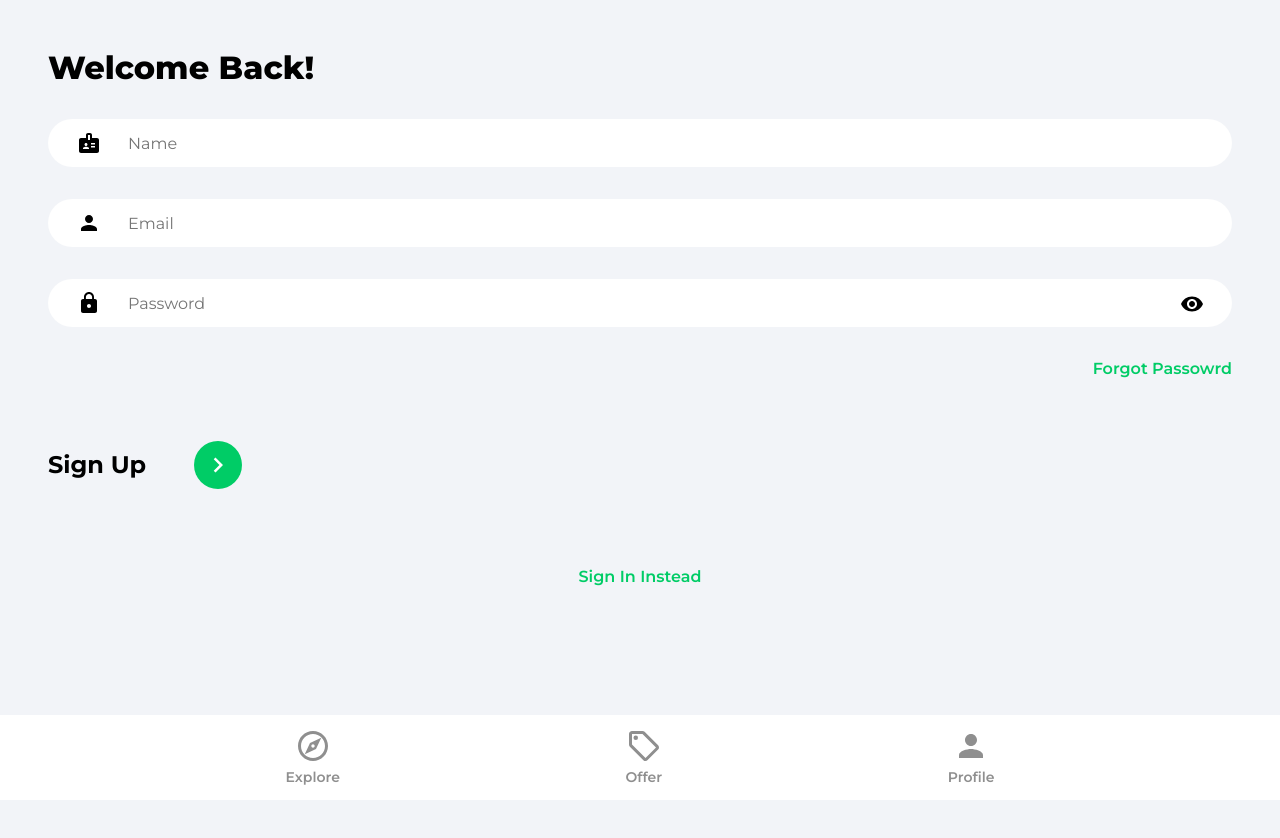
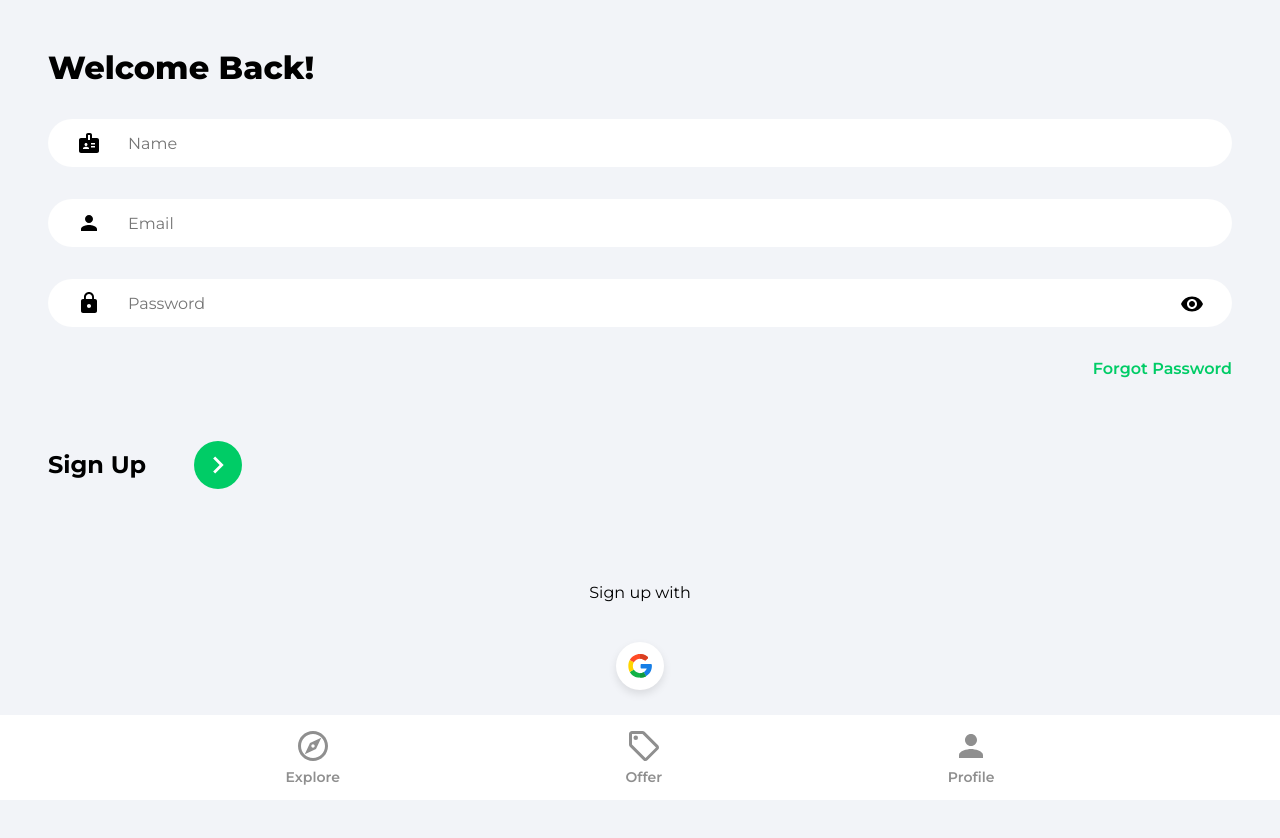
Before and after one commit to Harshak-1744/House_MarketPlace_Place, a React (Create React App) app: page /sign-up in a window 1280 px wide. Shown: the top 838 px of the page. Before the commit the page ends 800 px from the top, so only its background shows below. Built offline with nearby package versions, Linux system fonts and the light colour scheme; the HTML template or start-up script is replaced by a standard one.

Commit message:
new file:   src/components/OAuth.jsx 	modified:   src/index.css 	modified:   src/pages/SignIn.jsx 	modified:   src/pages/SignUp.jsx

```diff
--- /dev/null
+++ b/src/components/OAuth.jsx
@@ -0,0 +1,47 @@
+import { useLocation, useNavigate } from 'react-router-dom'
+import { getAuth, signInWithPopup, GoogleAuthProvider } from 'firebase/auth'
+import { doc, setDoc, getDoc, serverTimestamp } from 'firebase/firestore'
+import { db } from '../firebase.config'
+import { toast } from 'react-toastify'
+import googleIcon from '../assets/svg/googleIcon.svg'
+
+function OAuth() {
+  const navigate = useNavigate()
+  const location = useLocation()
+
+  const onGoogleClick = async () => {
+    try {
+      const auth = getAuth()
+      const provider = new GoogleAuthProvider()
+      const result = await signInWithPopup(auth, provider)
+      const user = result.user
+
+      // Check for user
+      const docRef = doc(db, 'users', user.uid)
+      const docSnap = await getDoc(docRef)
+
+      // If user, doesn't exist, create user
+      if (!docSnap.exists()) {
+        await setDoc(doc(db, 'users', user.uid), {
+          name: user.displayName,
+          email: user.email,
+          timestamp: serverTimestamp(),
+        })
+      }
+      navigate('/')
+    } catch (error) {
+      toast.error('Could not authorize with Google')
+    }
+  }
+
+  return (
+    <div className='socialLogin'>
+      <p>Sign {location.pathname === '/sign-up' ? 'up' : 'in'} with </p>
+      <button className='socialIconDiv' onClick={onGoogleClick}>
+        <img className='socialIconImg' src={googleIcon} alt='google' />
+      </button>
+    </div>
+  )
+}
+
+export default OAuth
--- a/src/index.css
+++ b/src/index.css
@@ -78,6 +78,7 @@ button {
   top: -3%;
   right: -2%;
 }
+
 .editIcon {
   cursor: pointer;
   position: absolute;
@@ -115,6 +116,10 @@ button {
   display: flex;
   justify-content: center;
   align-items: center;
+}
+
+.pageContainer{
+  margin-bottom: 10rem;
 }
 
 .loadingSpinner {
@@ -293,15 +298,7 @@ button {
   color: #00cc66;
   font-weight: 600;
   text-align: center;
-  margin-bottom: 4rem;
-}
-.SignUpregisterLink
-{
-  margin-top: 4rem;
-  color: #00cc66;
-  font-weight: 600;
-  text-align: center;
-  margin-bottom: 10em;
+  margin-bottom: 3rem;
 }
 
 @media (min-width: 1217px) {
@@ -309,7 +306,7 @@ button {
     margin-bottom: 10rem;
   }
 }
-@media (max-height: 536) {
+@media (max-height: 536px) {
   .explore {
     margin-bottom: 10rem;
   }
--- a/src/pages/SignIn.jsx
+++ b/src/pages/SignIn.jsx
@@ -4,6 +4,7 @@ import {Link,useNavigate} from 'react-router-dom'
 import {getAuth, signInWithEmailAndPassword} from 'firebase/auth'
 import {ReactComponent as ArrowRightIcon}  from '../assets/svg/keyboardArrowRightIcon.svg'
 import visibilityIcon from '../assets/svg/visibilityIcon.svg'
+import OAuth from '../components/OAuth'
 
 
 
@@ -87,7 +88,10 @@ function SignIn(){
                             </button>
                         </div>
                     </form>
-                {/*OAuth*/}
+
+                <OAuth />
+
+
                 <Link to='/sign-up' className='registerLink'>
                     Sign Up Instead
                 </Link>
--- a/src/pages/SignUp.jsx
+++ b/src/pages/SignUp.jsx
@@ -1,31 +1,32 @@
-import {useState} from 'react'
-import {Link,useNavigate} from 'react-router-dom'
-import {toast} from 'react-toastify'
-import {getAuth, createUserWithEmailAndPassword, updateProfile} from 'firebase/auth'
+import { useState } from 'react'
+import { Link, useNavigate } from 'react-router-dom'
+import { toast } from 'react-toastify'
+import {
+  getAuth,
+  createUserWithEmailAndPassword,
+  updateProfile,
+} from 'firebase/auth'
 import { setDoc, doc, serverTimestamp } from 'firebase/firestore'
 import { db } from '../firebase.config'
-
-import {ReactComponent as ArrowRightIcon}  from '../assets/svg/keyboardArrowRightIcon.svg'
+import OAuth from '../components/OAuth'
+import { ReactComponent as ArrowRightIcon } from '../assets/svg/keyboardArrowRightIcon.svg'
 import visibilityIcon from '../assets/svg/visibilityIcon.svg'
 
-
-
-
-function SignUp(){
+function SignUp() {
   const [showPassword, setShowPassword] = useState(false)
-    const [formData, setFormData] =  useState({
+  const [formData, setFormData] = useState({
     name: '',
     email: '',
-        password: ''
+    password: '',
   })
-    const { name,email,password } = formData
-
+  const { name, email, password } = formData
 
   const navigate = useNavigate()
 
   const onChange = (e) => {
-        setFormData((prevState) => ({...prevState,
-            [e.target.id]: e.target.value
+    setFormData((prevState) => ({
+      ...prevState,
+      [e.target.id]: e.target.value,
     }))
   }
 
@@ -33,77 +34,94 @@ function SignUp(){
     e.preventDefault()
 
     try {
-            const auth = getAuth();
+      const auth = getAuth()
 
       const userCredential = await createUserWithEmailAndPassword(
-                auth, email, password
-            );
+        auth,
+        email,
+        password
+      )
 
       const user = userCredential.user
 
-            updateProfile(auth.currentUser, { displayName: name });
+      updateProfile(auth.currentUser, {
+        displayName: name,
+      })
 
-            const formDataCopy = {...formData}
+      const formDataCopy = { ...formData }
       delete formDataCopy.password
       formDataCopy.timestamp = serverTimestamp()
 
-            await setDoc(doc(db,'users', user.uid), formDataCopy)
+      await setDoc(doc(db, 'users', user.uid), formDataCopy)
 
-            navigate('/');
+      navigate('/')
     } catch (error) {
-           toast.error('Something Went Wrong With Registration')
+      toast.error('Something went wrong with registration')
+    }
   }
 
-    }
   return (
-        <div>
-            <div className="pageContainer">
+    <>
+      <div className='pageContainer'>
         <header>
-                    <p className="pageHeader">
-                        Welcome Back!
-                    </p>
+          <p className='pageHeader'>Welcome Back!</p>
         </header>
 
         <form onSubmit={onSubmit}>
-                        <input type="text" className="nameInput"  placeholder='Name' id='name' value={name}
+          <input
+            type='text'
+            className='nameInput'
+            placeholder='Name'
+            id='name'
+            value={name}
+            onChange={onChange}
+          />
+          <input
+            type='email'
+            className='emailInput'
+            placeholder='Email'
+            id='email'
+            value={email}
             onChange={onChange}
           />
 
-                        <input type="email" className="emailInput"  placeholder='Email' id='email' value={email}
+          <div className='passwordInputDiv'>
+            <input
+              type={showPassword ? 'text' : 'password'}
+              className='passwordInput'
+              placeholder='Password'
+              id='password'
+              value={password}
               onChange={onChange}
-
             />
 
-                        <div className="passwordInputDiv">
-                            <input type={showPassword ? 'text' : 'password'} className='passwordInput'
-                                placeholder='Password' id = 'password' value={password} onChange={onChange}
-                            />
-
-                            <img src={visibilityIcon} alt="showPassword" className="showPassword"
+            <img
+              src={visibilityIcon}
+              alt='show password'
+              className='showPassword'
               onClick={() => setShowPassword((prevState) => !prevState)}
-
             />
           </div>
 
           <Link to='/forgot-password' className='forgotPasswordLink'>
-                            Forgot Passowrd
+            Forgot Password
           </Link>
 
-                        <div className="signUpBar">
-                            <p className="signUpText">
-                                Sign Up
-                            </p>
-                            <button className="signUpButton">
-                                <ArrowRightIcon  fill='#ffffff' width='30px' height='30px'/>
+          <div className='signUpBar'>
+            <p className='signUpText'>Sign Up</p>
+            <button className='signUpButton'>
+              <ArrowRightIcon fill='#ffffff' width='34px' height='34px' />
             </button>
           </div>
         </form>
-                {/*OAuth*/}
-                <Link to='/sign-in' className='SignUpregisterLink'>
+
+        <OAuth />
+
+        <Link to='/sign-in' className='registerLink'>
           Sign In Instead
         </Link>
       </div>
-        </div>
+    </>
   )
 }
 
```
Lines whose indentation alone changed are shown as unchanged.
